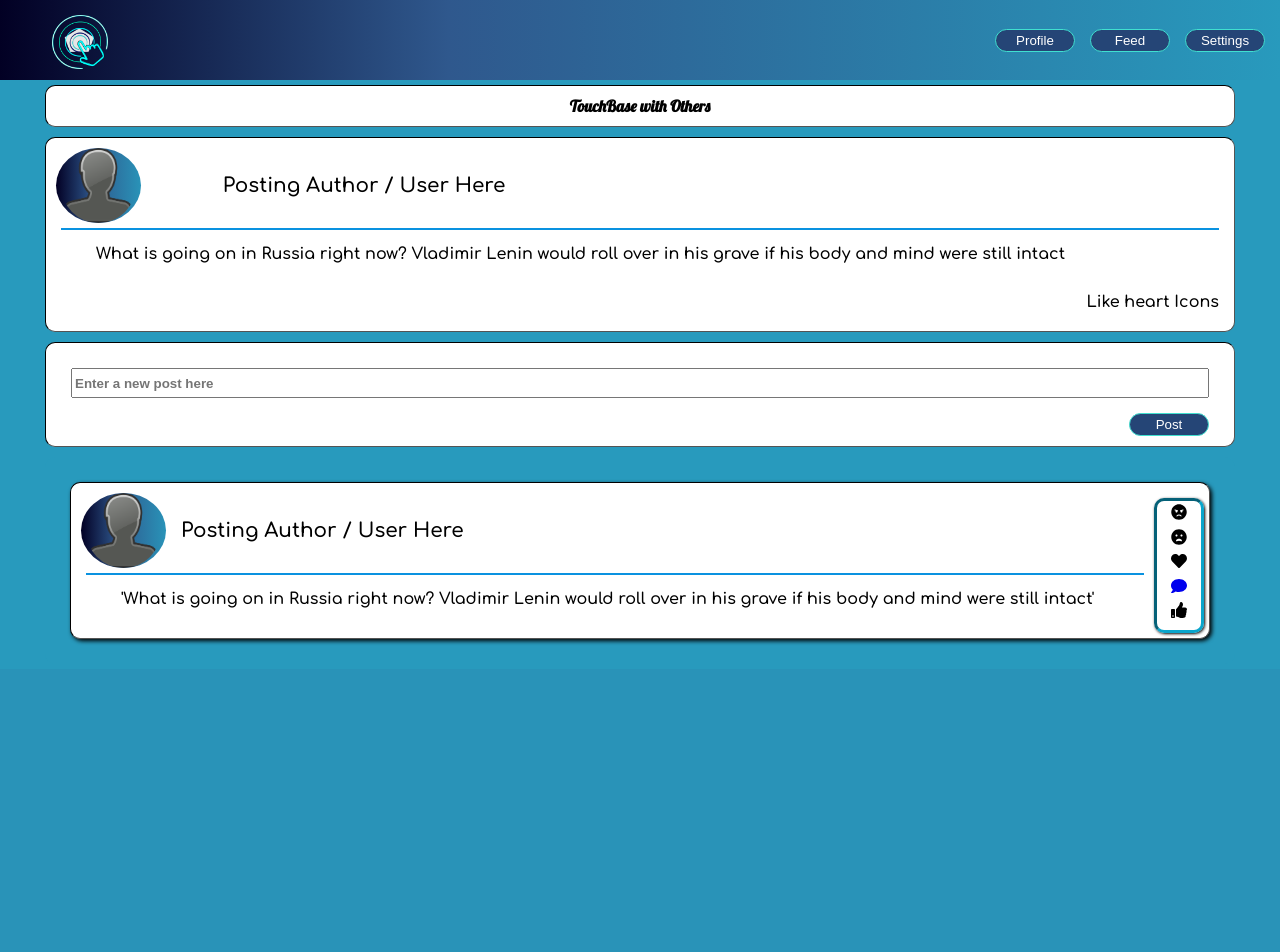
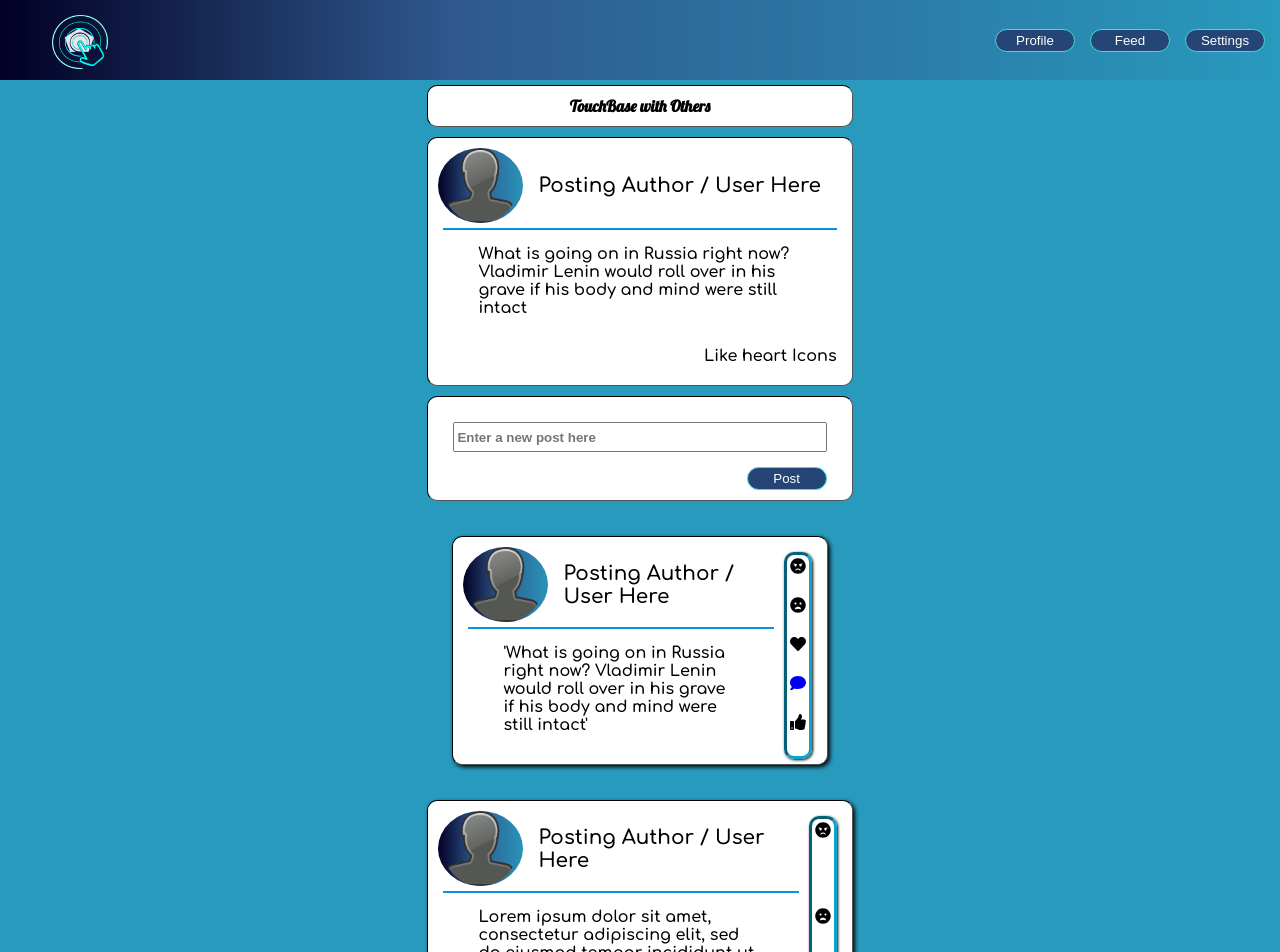
Before and after one commit to Mass812/TouchBase, a React (Create React App) app: page /specific_post in a window 1280 px wide. Shown: the top 952 px of the page. Before the commit the page ends 800 px from the top, so only its background shows below. Built offline with nearby package versions, Linux system fonts and the light colour scheme.

Commit message:
ui  testing

```diff
--- a/src/Components/Posting/PostingBody.jsx
+++ b/src/Components/Posting/PostingBody.jsx
@@ -1,10 +1,29 @@
 import React from 'react';
 import './PostingBody.scss';
-import '../TouchBaseCard/TouchBaseCard.scss'
-import TouchBaseCard from '../TouchBaseCard/TouchBaseCard'
+import '../TouchBaseCard/TouchBaseCard.scss';
+import TouchBaseCard from '../TouchBaseCard/TouchBaseCard';
 
 const PostingBody = (props) => {
 	const defaultImage = require('../../Assets/default.png');
+	const array = [
+		'Lorem ipsum dolor sit amet, consectetur adipiscing elit, sed do eiusmod tempor incididunt ut labore et dolore magna aliqua. Consequat ac felis donec et. Amet purus gravida quis blandit turpis. Laoreet id donec ultrices tincidunt arcu. Morbi non arcu risus quis. Adipiscing at in tellus integer feugiat scelerisque varius morbi. Enim praesent elementum facilisis leo vel fringilla. Nunc scelerisque viverra mauris in. Auctor eu augue ut lectus arcu bibendum at varius vel. Curabitur gravida arcu ac tortor dignissim. Fermentum iaculis eu non diam phasellus vestibulum.',
+		'Lorem ipsum dolor sit amet, consectetur adipiscing elit, sed do eiusmod tempor incididunt ut labore et dolore magna aliqua. Consequat ac felis donec et. ',
+		'Lorem ipsum dolor sit amet, consectetur adipiscing elit, sed do eiusmod tempor incididunt ut labore et dolore magna aliqua. Consequat ac felis donec et. Amet purus gravida quis blandit turpis. Laoreet id donec ultrices tincidunt arcu. Morbi non arcu risus quis. Adipiscing at in tellus integer feugiat scelerisque varius morbi. Enim praesent elementum facilisis leo vel fringilla. ',
+		'Lorem ipsum dolor sit amet, consectetur adipiscing elit, sed do eiusmod tempor incididunt ut labore et dolore magna aliqua. Consequat ac felis donec et. Amet purus gravida quis blandit turpis. Laoreet id donec ultrices tincidunt arcu. Morbi non arcu risus quis. Adipiscing at in tellus integer feugiat scelerisque varius morbi. Enim praesent elementum facilisis leo vel fringilla. Nunc scelerisque viverra mauris in. Auctor eu augue ut lectus arcu bibendum at varius vel. Curabitur gravida arcu ac tortor dignissim. Fermentum iaculis eu non diam phasellus vestibulum.',
+
+		'Lectus magna fringilla urna porttitor rhoncus dolor. Non diam phasellus vestibulum lorem. Arcu v',
+		'Lorem ipsum dolor sit amet, consectetur adipiscing elit, sed do eiusmod tempor incididunt ut labore et dolore magna aliqua. Consequat ac felis donec et. Amet purus gravida quis blandit turpis. Laoreet id donec ultrices tincidunt arcu. Morbi non arcu risus quis. Adipiscing at in tellus integer feugiat scelerisque varius morbi. Enim praesent elementum facilisis leo vel fringilla. Nunc scelerisque viverra mauris in. Auctor eu augue ut lectus arcu bibendum at varius vel. Curabitur gravida arcu ac tortor dignissim. Fermentum iaculis eu non diam phasellus vestibulum.',
+
+		'Lectus magna fringilla urna porttitor rhoncus dolor. Non diam phasellus vestibulum lorem. Arcu vitae elementum curabitur vitae nunc sed velit dignissim. Non pulvinar neque laoreet suspendisse interdum consectetur libero id. Ornare lectus sit amet est. Viverra accumsan in nisl nisi scelerisque eu. Est placerat in egestas erat imperdiet sed euismod nisi. Ipsum dolor sit amet consectetur adipiscing elit ut aliquam. In est ante in nibh mauris cursus mattis molestie a. Tristique senectus et netus et malesuada fames ac. Nullam ac tortor vitae purus faucibus ornare suspendisse. Neque ornare aenean euismod elementum nisi quis eleifend quam adipiscing. Arcu cursus vitae congue mauris.',
+
+		'Amet porttitor eget dolor morbi non arcu risus quis varius. Et netus et malesuada fames ac turpis egestas. Consectetur a erat nam at. Consequat id porta nibh venenatis cras sed. Mi quis hendrerit dolor magna. Et odio pellentesque diam volutpat commodo. Ipsum dolor sit amet consectetur adipiscing elit. In ante metus dictum at. Interdum consectetur libero id faucibus nisl. Aliquet porttitor lacus luctus accumsan. Turpis in eu mi bibendum.',
+		'nisi scelerisque eu. Est placerat in egestas erat imperdiet sed euismod nisi. Ipsum dolor sit amet consectetur adipiscing elit ut aliquam. In est ante in nibh mauris cursus mattis molestie a. Tristique senectus et netus et malesuada'
+	];
+
+
+const hero= array.map((n, idx)=><TouchBaseCard condition={n}/>)
+
+
 
 	return (
 		<div className='edge-case-large'>
@@ -12,7 +31,7 @@ const PostingBody = (props) => {
 				<div className='tb-posting-title'>
 					<span>TouchBase with Others</span>
 				</div>
-
+				{/* dummy data Dynamic when served*/}
 				<div className='tb-card-original-post'>
 					<div className='postingPicture'>
 						<img
@@ -29,12 +48,14 @@ const PostingBody = (props) => {
 					</div>
 					<div className='like-span'>Like heart Icons</div>
 				</div>
+
 				<div className='post-comments-container'>
-				<TouchBaseCard  condition = {props.storedUserComment}/>
+					<TouchBaseCard condition={props.storedUserComment} />
 				</div>
-				{/* <div className='post-comments-container'>{props.responsePost}</div> */}
+
+				{/* dummy data */}
+
 				<div className='response-input-container'>
-					{!props.storedUserComment ? (
 					<div>
 						<div className='typed-post'> {props.responsePost} </div>
 
@@ -55,11 +76,10 @@ const PostingBody = (props) => {
 							</button>
 						</div>
 					</div>
-					) : (
-						<div style={{ paddingLeft: '15px', color: 'green' }}>
-							'Your post has rendered successfully'
+					{/* dudelete mmy data */}
 				</div>
-					)}
+				<div className='previous-comments-block'>
+					{hero}
 				</div>
 			</div>
 		</div>
--- a/src/Components/Posting/PostingBody.scss
+++ b/src/Components/Posting/PostingBody.scss
@@ -17,19 +17,31 @@ $background: rgb(2, 0, 36);
 .tb-card-container {
 	background: rgb(40, 154, 189);
 	height: max-content;
-	width: 100vw;
+	width: inherit;
+
 	display: grid;
 	grid-template-columns: 3fr 3fr;
-	grid-template-rows: auto auto auto auto;
-	grid-template-areas: "pageTitle pageTitle pageTitle"
-		"originalPost originalPost originalPost"
-		"respondWithPost respondWithPost respondWithPost"
-		"responsesFeed responsesFeed responsesFeed";
+	grid-template-rows: auto auto auto auto auto;
+	grid-template-areas: "pageTitle pageTitle "
+		"originalPost originalPost "
+		"respondWithPost respondWithPost "
+		"responsesFeed responsesFeed "
+		"prevCommentsBlock prevCommentsBlock";
 
 	justify-content: center;
 	text-align: center;
 	align-content: flex-start;
 }
+
+.previous-comments-block{
+	grid-area: prevCommentsBlock;
+	display: grid;
+
+
+
+}
+
+
 
 
 .tb-posting-title {
--- a/src/Components/TouchBaseCard/TouchBaseCard.scss
+++ b/src/Components/TouchBaseCard/TouchBaseCard.scss
@@ -13,14 +13,13 @@ $gradient: linear-gradient(
 $background: rgb(2, 0, 36);
 
 .touchbase-card {
-	grid-area: responseFeed;
 	font-size: $font_size;
 	font-family: $font;
 	font-weight: $comm_boldness;
 	background-color: $inBodyColor;
 	text-align: left;
 	justify-content: space-evenly;
-	padding: 10px 0px 10px 10px;
+	padding: 10px 10px 10px 10px;
 	color: black;
 	margin: 5px;
 	border-radius: 10px;
@@ -30,7 +29,7 @@ $background: rgb(2, 0, 36);
 	grid-template-rows: auto auto;
 	grid-template-areas: "postingPicture postersName likeSpan"
 		"originalPosting originalPosting likeSpan";
-        box-shadow: 2px 2px 4px black;;
+	box-shadow: 2px 2px 4px black;
 }
 
 .postingPicture {
@@ -93,19 +92,18 @@ $background: rgb(2, 0, 36);
 	grid-template-areas: "angry" 'sad' 'love' 'comment' 'like';
 }
 
-#angry{
+#angry {
 	border-width: 5px;
 	color: $color;
 	grid-area: angry;
 	font-size: $iconSize;
-
 }
 #sad {
 	color: $color;
 	grid-area: sad;
 	font-size: $iconSize;
 }
-#like{
+#like {
 	color: $color;
 	grid-area: like;
 	font-size: $iconSize;
--- a/src/index.css
+++ b/src/index.css
@@ -3,10 +3,10 @@
 
 }
 
-html {
+/* html {
 	width: 100vw;
 	height: 100vh;
-}
+} */
 
 body {
 	background: rgba(41, 147, 184, 1);
```
Lines whose indentation alone changed are shown as unchanged.
